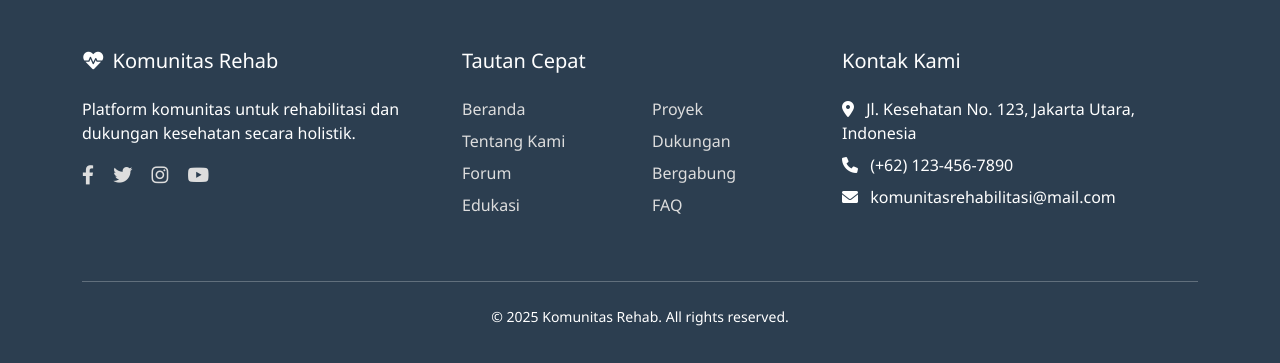
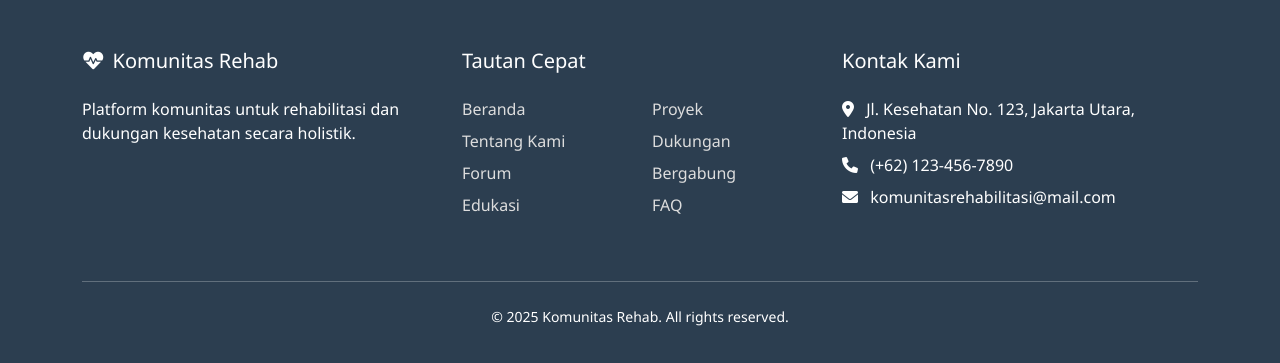
Before and after one commit to prayogoedwin/komunitas-rehab, a Laravel app: page /member/register in a window 1280 px wide. Shown: the part 860-1223 px from the top of the page. Run offline with Laravel 12, Linux system fonts and the light colour scheme; data comes from the database, SQL or seed files in the repository; parts of the project's set-up code (start-up, migrations or seed data) failed here and were passed over; some libraries are stand-ins or nearby versions.

Commit message:
[FIX] hide icon sosmed footer - komunitasrehab-BNETZC

```diff
--- a/resources/views/publik/includes/footer.blade.php
+++ b/resources/views/publik/includes/footer.blade.php
@@ -10,12 +10,12 @@
                         Platform komunitas untuk rehabilitasi dan dukungan kesehatan
                         secara holistik.
                     </p>
-                    <div class="mt-3">
+                    {{-- <div class="mt-3">
                         <a href="#" class="social-icon"><i class="fab fa-facebook-f"></i></a>
                         <a href="#" class="social-icon"><i class="fab fa-twitter"></i></a>
                         <a href="#" class="social-icon"><i class="fab fa-instagram"></i></a>
                         <a href="#" class="social-icon"><i class="fab fa-youtube"></i></a>
-                    </div>
+                    </div> --}}
                 </div>
                 <div class="col-lg-4 col-md-6 mb-4">
                     <h5 class="mb-4">Tautan Cepat</h5>
```
